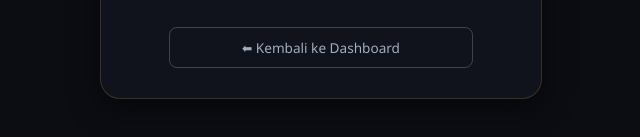
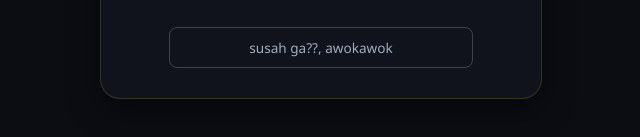
Before and after one commit to DimassDwiiorg/gabut, a website: page public/guess.html in a window 1280 px wide. Shown: the part 497-634 px from the top of the page, 319-959 px from the left. Drawn offline with Linux system fonts and the light colour scheme.

Commit message:
Update guess.html

```diff
--- a/public/guess.html
+++ b/public/guess.html
@@ -192,7 +192,7 @@
         <!-- Tombol Bawah -->
         <div class="action-container">
             <button onclick="resetGame()" id="reset-btn" class="btn-link btn-reset">Main Lagi 🔄</button>
-            <a href="index.html" class="btn-link btn-back">⬅ Kembali ke Dashboard</a>
+            <a href="#" class="btn-link btn-back">susah ga??, awokawok</a>
         </div>
     </div>
 
```
